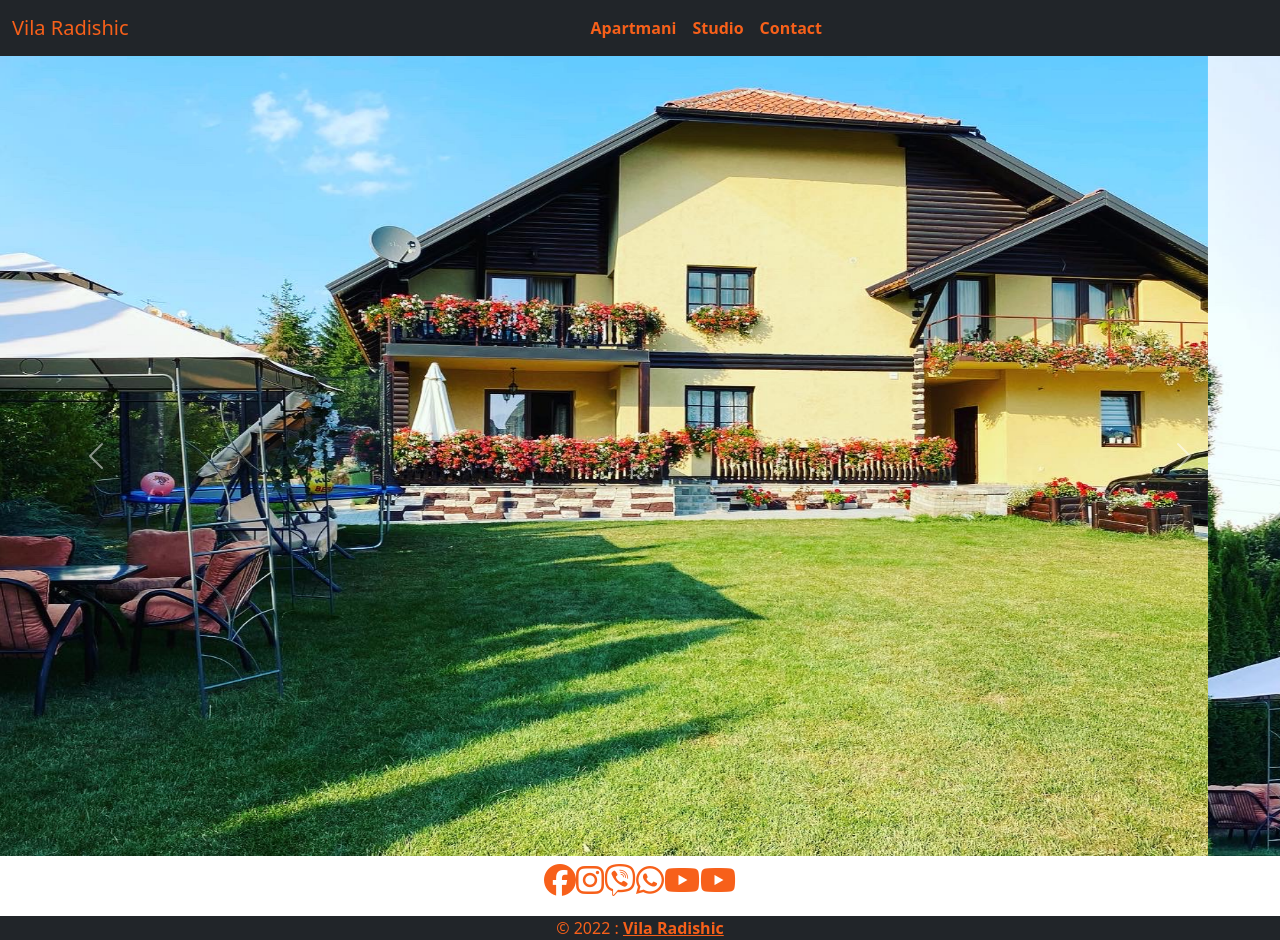
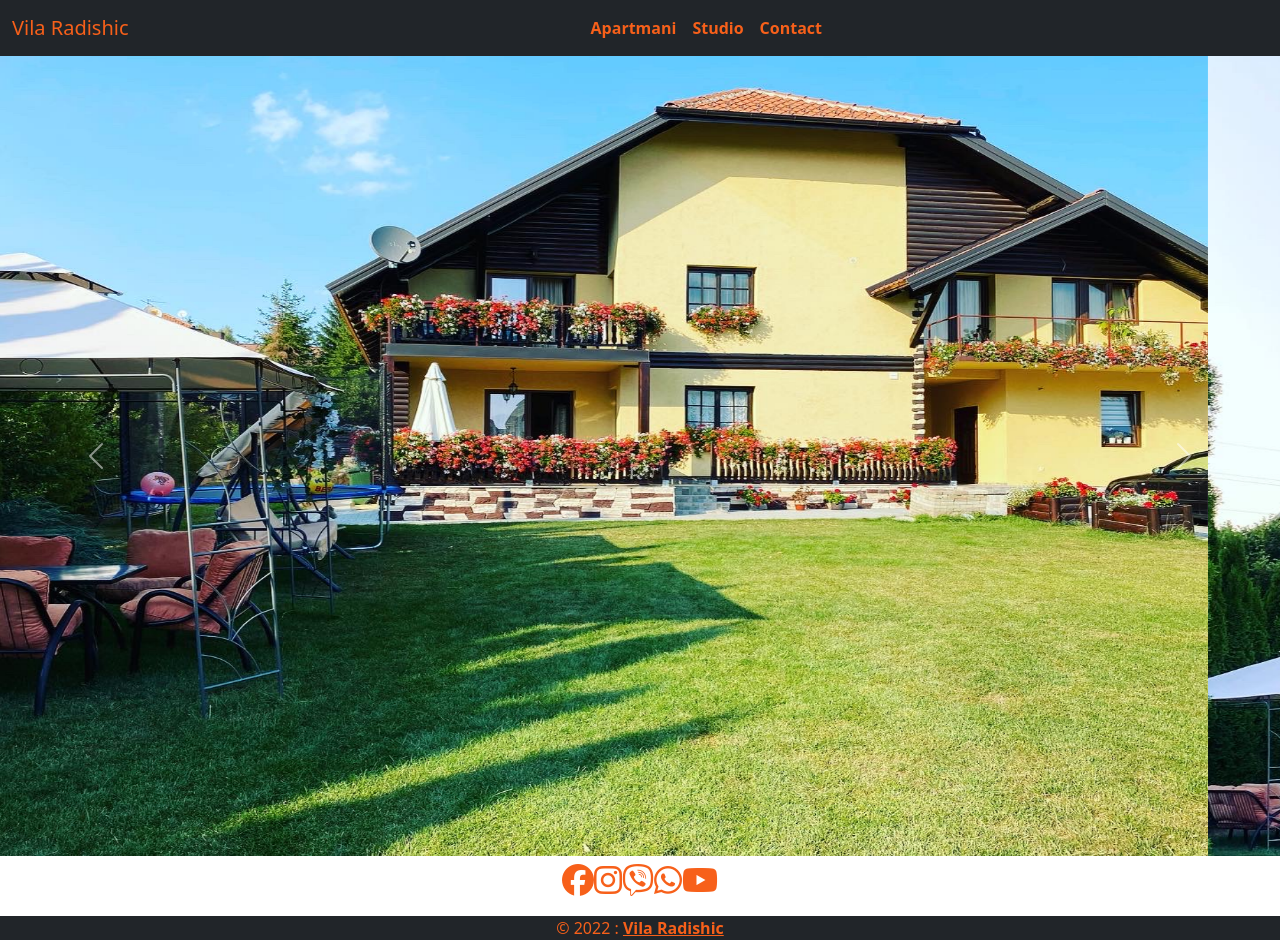
Before and after one commit to aspirin22/Radishic, a plain HTML site: page Index.html in a window 1280 px wide. Drawn offline with nearby package versions, Linux system fonts and the light colour scheme.

Commit message:
Update Index.html

```diff
--- a/Index.html
+++ b/Index.html
@@ -152,11 +152,6 @@
           <i class="fa-brands fa-youtube"></i>
         </a>
       </div>
-      <div class="social-media-icons-white">
-        <a href="#">
-          <i class="fa-brands fa-youtube"></i>
-        </a>
-      </div>
     </div>
     <!-- copyright -->
     <div class="text-center bg-dark" id="copyright">
```
